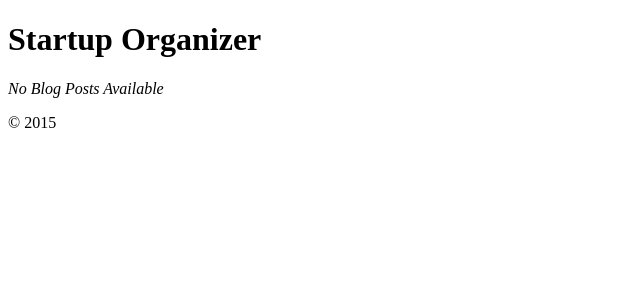
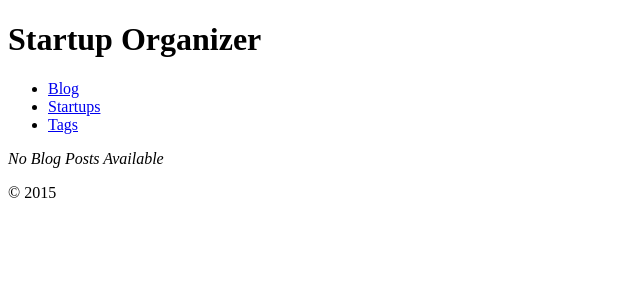
Before and after one commit to raq929/django-tutorial, a Django app: page /blog/ in a window 1280 px wide. Shown: the top 300 px of the page, without its empty margins (0-640 px from the left). Run offline with Django 3.2, Linux system fonts and the light colour scheme; data that the repository does not hold is empty.

Commit message:
Implement nav bar

```diff
--- a/templates/base.html
+++ b/templates/base.html
@@ -20,6 +20,26 @@
           Startup Organizer
         </h1>
       </header>
+
+      <nav>
+        <ul>
+          <li>
+            <a href="{% url 'blog_post_list' %}">
+              Blog
+            </a>
+          </li>
+          <li>
+            <a href="{% url 'organizer_startup_list' %}">
+              Startups
+            </a>
+          </li>
+          <li>
+            <a href="{% url 'organizer_tag_list' %}">
+              Tags
+            </a>
+          </li>
+        </ul>
+      </nav>
       <main>
         {% block content%}
           This is default content!
```
